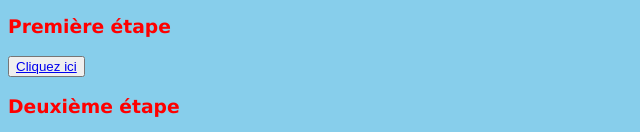
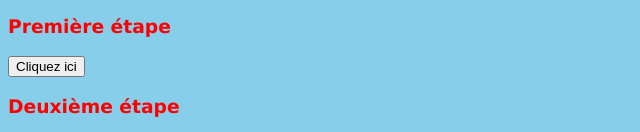
Before and after one commit to Kioutch/mysite3, a plain HTML site: page index.html in a window 1280 px wide. Shown: the part 706-838 px from the top of the page, 0-640 px from the left. Drawn offline with Linux system fonts and the light colour scheme.

Commit message:
Update index.html

```diff
--- a/index.html
+++ b/index.html
@@ -20,7 +20,7 @@
 	<p><b>L</b> = tournez le côté gauche de votre cube quans vous le prenez devant vous;</p>
 	<p><b>L'</b> = sens opposé à L;</p>
 <h3> Première étape</h3>
-	<button><a href=premiereetape.html> Cliquez ici </a></button>
+<a href=premiereetape.html><button> Cliquez ici </button></a>
 <h3> Deuxième étape</h3>
 </body>
 </html>
```
